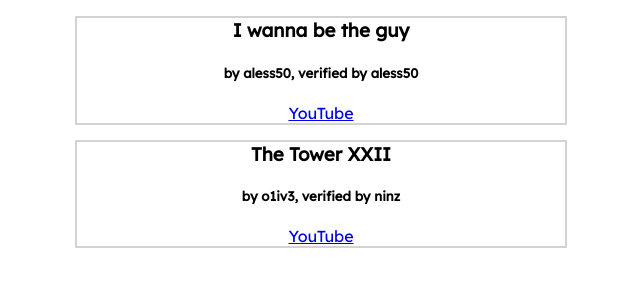
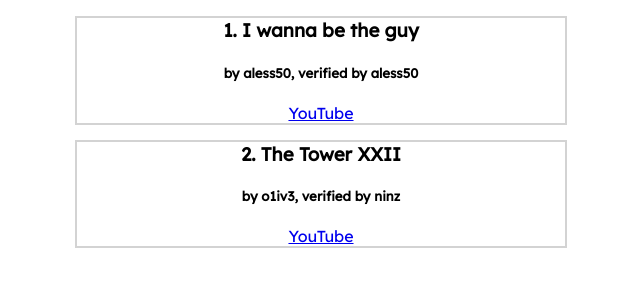
Before and after one commit to SpacecatDevs/ExtremePlatformerList, a plain HTML site: page index.html in a window 1280 px wide. Shown: the part 43-330 px from the top of the page, without its empty margins (319-959 px from the left). Drawn offline with Linux system fonts and the light colour scheme.

Commit message:
Update index.html

```diff
--- a/index.html
+++ b/index.html
@@ -27,12 +27,12 @@ body {
   <body>
     <h1>Extreme Demon Platformer List</h1>
     <div class="LevelItem">
-      <h3>I wanna be the guy</h3>
+      <h3>1. I wanna be the guy</h3>
       <h5>by aless50, verified by aless50</h5>
       <a href="https://www.youtube.com/watch?v=k4-JaCENaI4">YouTube</a>
     </div>
     <div class="LevelItem">
-      <h3>The Tower XXII</h3>
+      <h3>2. The Tower XXII</h3>
       <h5>by o1iv3, verified by ninz</h5>
       <a href="https://www.youtube.com/watch?v=iehrZFnPMaw">YouTube</a>
     </div>
```
